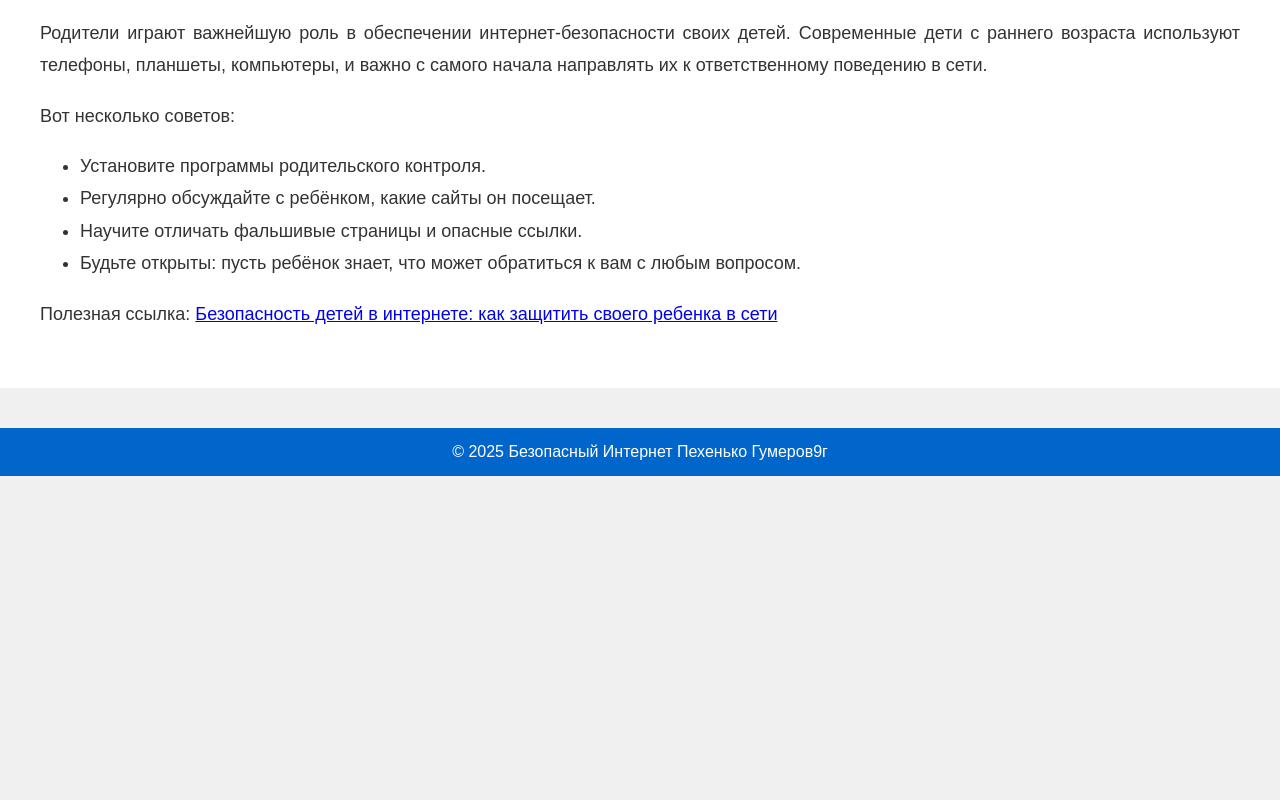
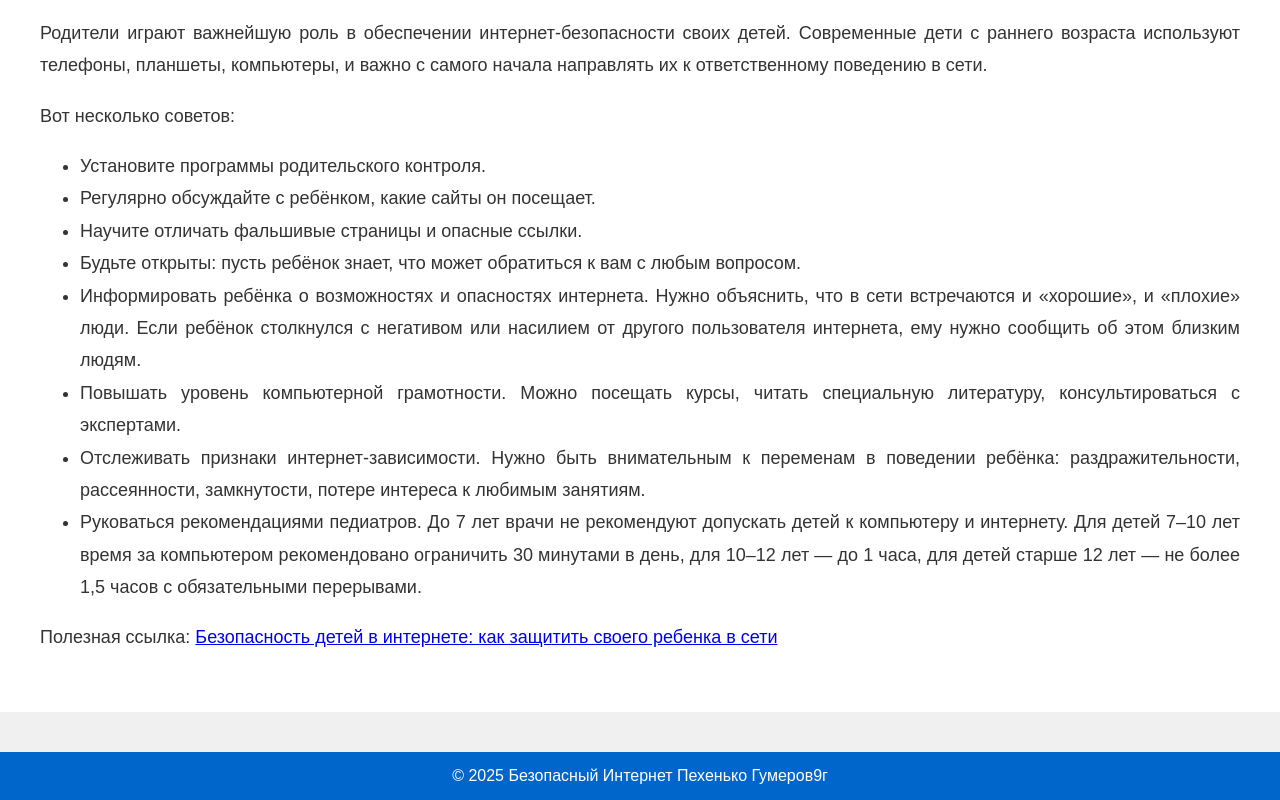
Before and after one commit to shun1x3/internet2, a plain HTML site: page parents.html in a window 1280 px wide. Shown: the part 865-1665 px from the top of the page. Before the commit the page ends 1341 px from the top, so only its background shows below. Drawn offline with Linux system fonts and the light colour scheme.

Commit message:
Update parents.html

```diff
--- a/parents.html
+++ b/parents.html
@@ -60,6 +60,12 @@
         <li>Регулярно обсуждайте с ребёнком, какие сайты он посещает.</li>
         <li>Научите отличать фальшивые страницы и опасные ссылки.</li>
         <li>Будьте открыты: пусть ребёнок знает, что может обратиться к вам с любым вопросом.</li>
+        <li>Информировать ребёнка о возможностях и опасностях интернета. Нужно объяснить, что в сети встречаются и «хорошие», и «плохие» люди. Если ребёнок столкнулся с негативом или насилием от другого пользователя интернета, ему нужно сообщить об этом близким людям.</li>
+        <li>Повышать уровень компьютерной грамотности. Можно посещать курсы, читать специальную литературу, консультироваться с экспертами.</li>
+        <li>Отслеживать признаки интернет-зависимости. Нужно быть внимательным к переменам в поведении ребёнка: раздражительности, рассеянности, замкнутости, потере интереса к любимым занятиям.</li>
+        <li>Руковаться рекомендациями педиатров. До 7 лет врачи не рекомендуют допускать детей к компьютеру и интернету. Для детей 7–10 лет время за компьютером рекомендовано ограничить 30 минутами в день, для 10–12 лет — до 1 часа, для детей старше 12 лет — не более 1,5 часов с обязательными перерывами.</li>
+
+
       </ul>
       <p>Полезная ссылка: <a href="https://www.kaspersky.ru/resource-center/preemptive-safety/kids-online-safety" target="_blank">Безопасность детей в интернете: как защитить своего ребенка в сети</a></p>
     </div>
```
